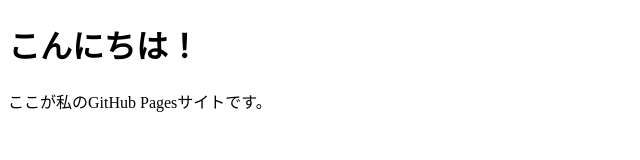
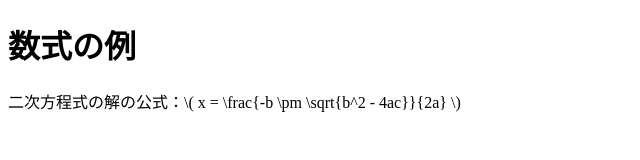
Before and after one commit to himitsukichi-git/math, a plain HTML site: page index.html in a window 1280 px wide. Shown: the whole page, without its empty margins (0-640 px from the left). Drawn offline with nearby package versions, Linux system fonts and the light colour scheme.

Commit message:
Update index.html

```diff
--- a/index.html
+++ b/index.html
@@ -2,10 +2,12 @@
 <html lang="ja">
 <head>
   <meta charset="UTF-8">
-  <title>テストページ</title>
+  <title>数式テスト</title>
+  <!-- MathJax（数式表示ライブラリ）の読み込み -->
+  <script src="https://cdn.jsdelivr.net/npm/mathjax@3/es5/tex-mml-chtml.js"></script>
 </head>
 <body>
-  <h1>こんにちは！</h1>
-  <p>ここが私のGitHub Pagesサイトです。</p>
+  <h1>数式の例</h1>
+  <p>二次方程式の解の公式：\\( x = \frac{-b \pm \sqrt{b^2 - 4ac}}{2a} \\)</p>
 </body>
 </html>
```
